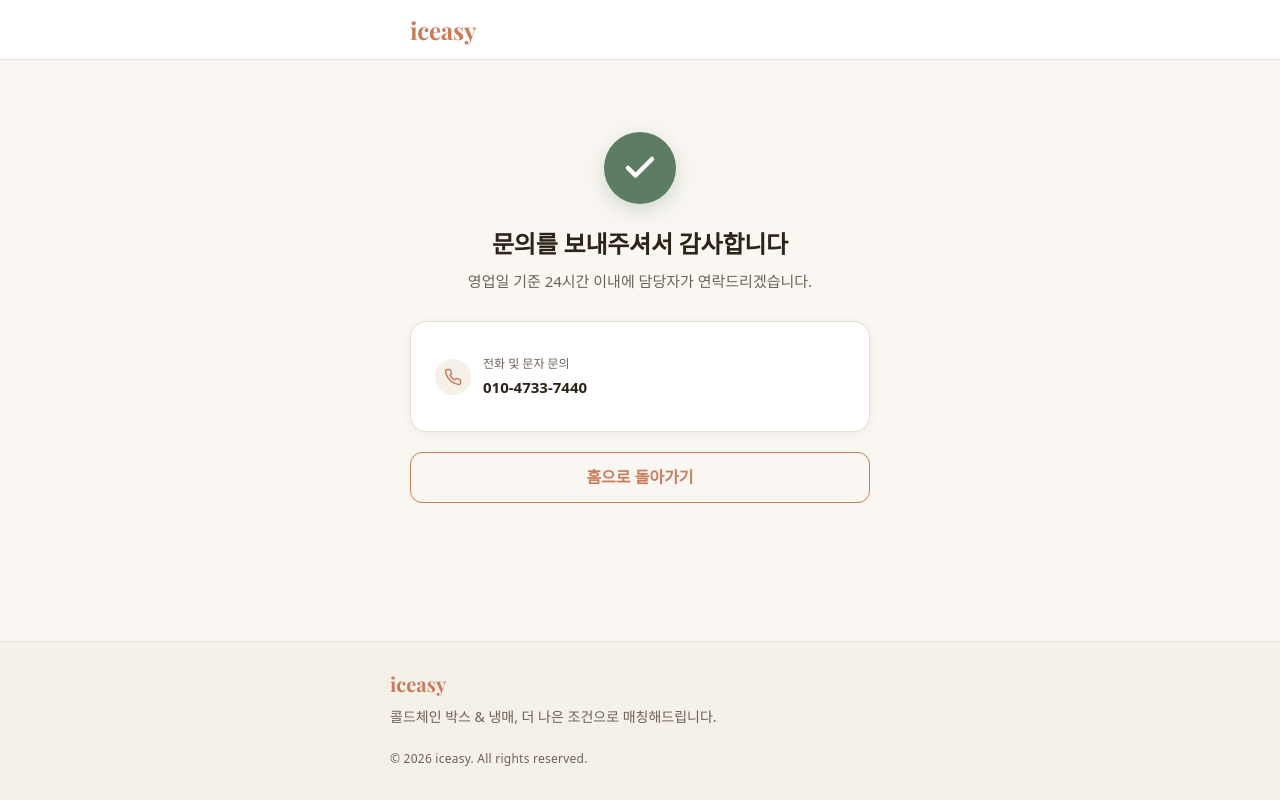
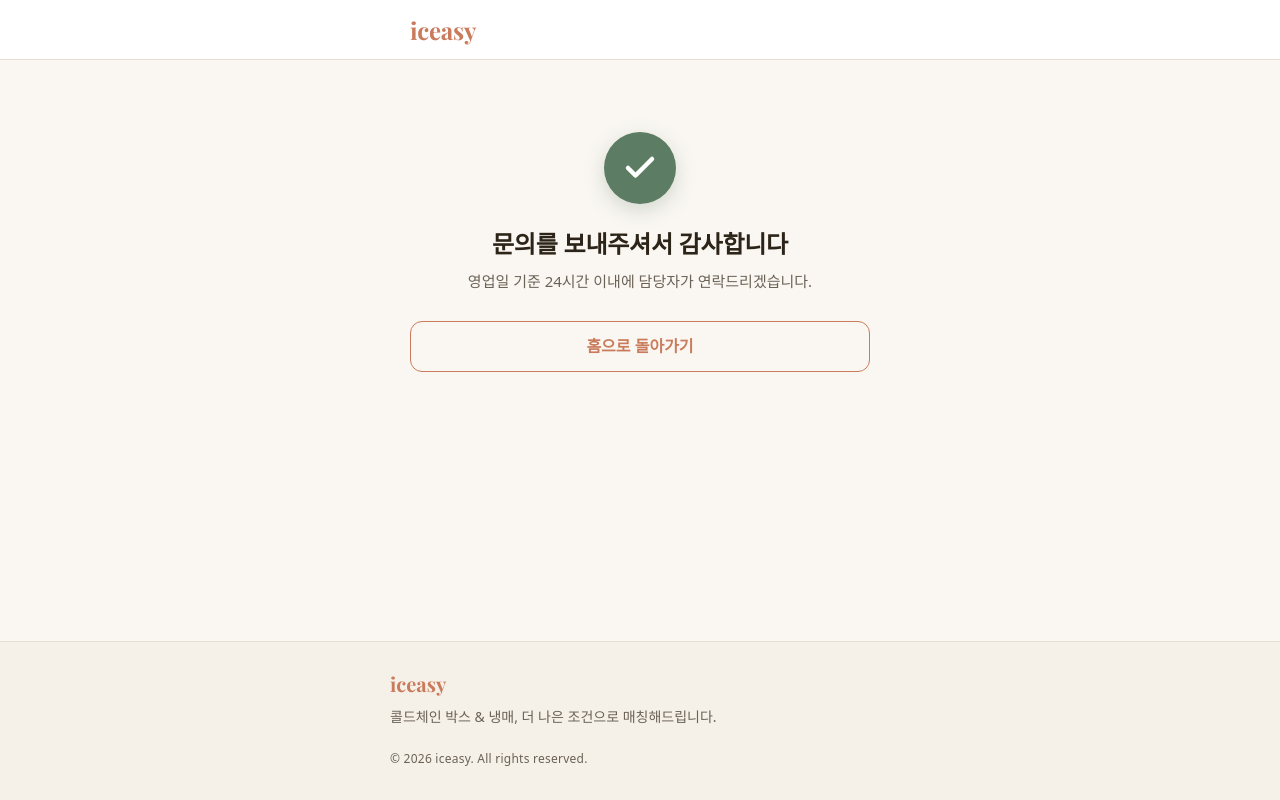
Before and after one commit to mook9153-afk/box-public, a React (Vite) app: page /thank-you in a window 1280 px wide. Built offline with nearby package versions, Linux system fonts and the light colour scheme; no server answers; a web font is replaced by a local one.

Commit message:
문의 완료 페이지에서 전화 문의 박스 제거

```diff
--- a/src/pages/ThankYouPage.jsx
+++ b/src/pages/ThankYouPage.jsx
@@ -1,6 +1,6 @@
 import { useNavigate } from 'react-router-dom'
 import Layout from '../components/Layout.jsx'
-import { CheckIcon, PhoneIcon } from '../components/Icons.jsx'
+import { CheckIcon } from '../components/Icons.jsx'
 
 function ThankYouPage() {
   const navigate = useNavigate()
@@ -19,18 +19,6 @@ function ThankYouPage() {
             영업일 기준 24시간 이내에 담당자가 연락드리겠습니다.
           </p>
 
-          <div className="contact-card">
-            <div className="contact-row">
-              <span className="contact-icon">
-                <PhoneIcon size={18} />
-              </span>
-              <div className="contact-body">
-                <span className="contact-label">전화 및 문자 문의</span>
-                <a href="tel:010-4733-7440">010-4733-7440</a>
-              </div>
-            </div>
-          </div>
-
           <button
             type="button"
             className="btn-secondary"
```
